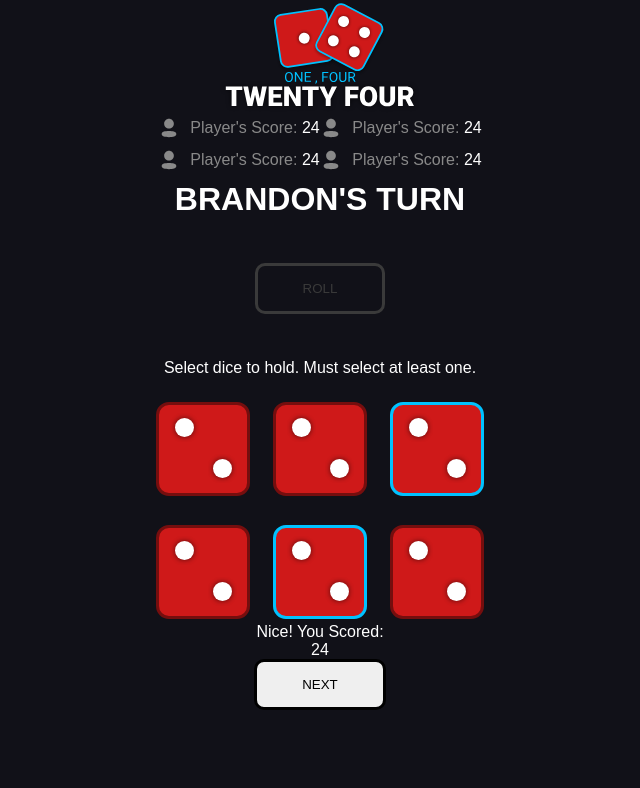
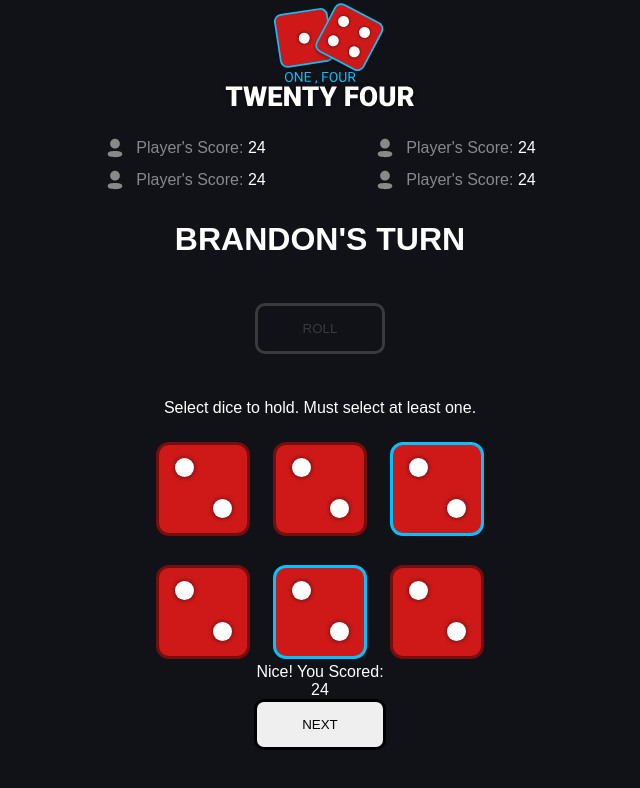
Before and after one commit to brandonaldred/JS-Fun-1-4-24, a plain HTML site: page index.html in a window 1280 px wide. Shown: the whole page, without its empty margins (320-960 px from the left). Drawn offline with Linux system fonts and the light colour scheme.

Commit message:
Update styles.css

```diff
--- a/css/styles.css
+++ b/css/styles.css
@@ -107,10 +107,10 @@ input {
 #game-scores {
     display: flex;
     flex-wrap: wrap;
+    max-width: 600px;
     justify-content: center;
     align-content: flex-start;
-    width: 60%;
-    margin: auto;
+    margin: 20px auto;
 }
 
 .player {
```
